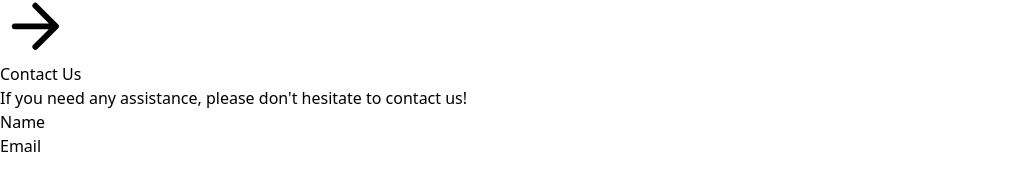
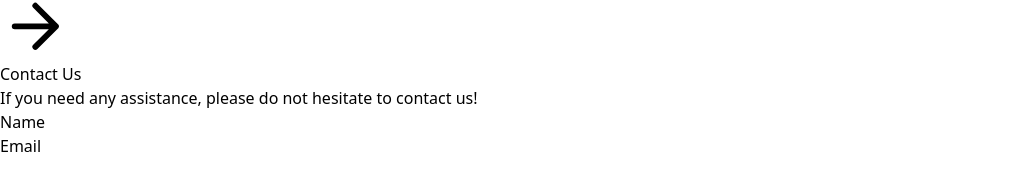
Before and after one commit to waniaa00/carat-haven, a Next.js app: page /contact in a window 1280 px wide. Shown: the part 126-302 px from the top of the page, without its empty margins (0-1023 px from the left). Built offline with nearby package versions, Linux system fonts and the light colour scheme.

Commit message:
Update page.tsx

```diff
--- a/src/app/contact/page.tsx
+++ b/src/app/contact/page.tsx
@@ -10,7 +10,7 @@ const Contact = () => {
         Contact Us
       </h1>
       <p className="lg:w-2/3 mx-auto leading-relaxed text-base">
-      If you need any assistance, please don't hesitate to contact us!
+      If you need any assistance, please do not hesitate to contact us!
       </p>
     </div>
     <div className="lg:w-1/2 md:w-2/3 mx-auto">
```
